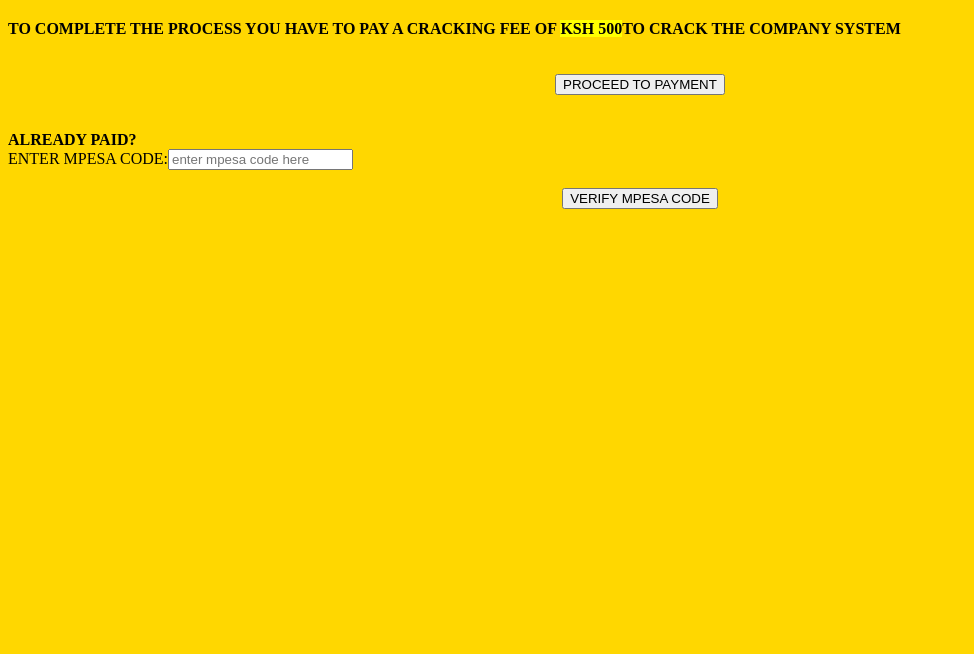
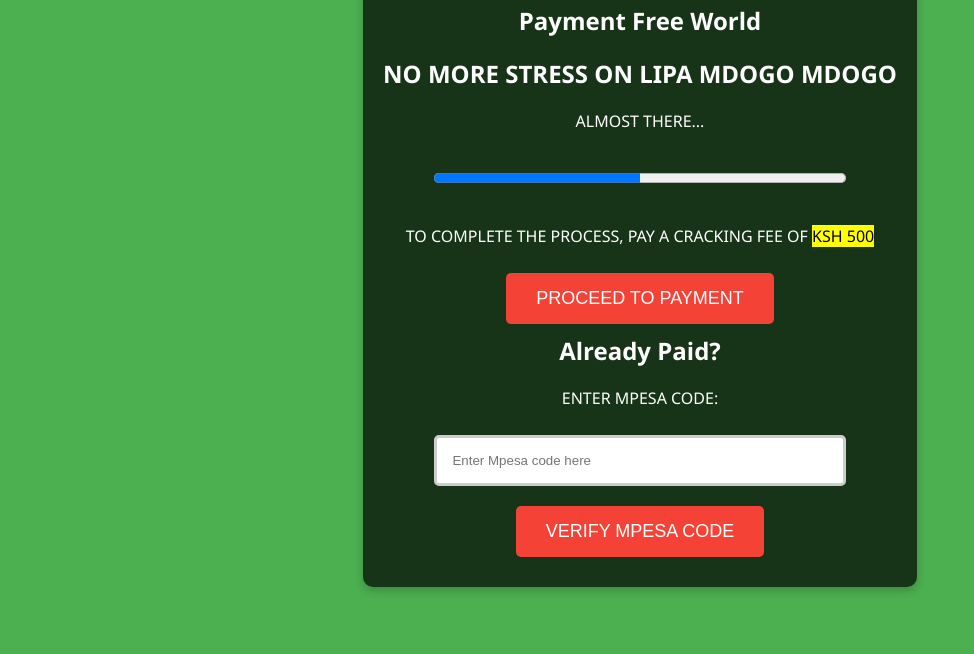
Before and after one commit to JosephSamwa/lipa-mdogo-mdogo, a plain HTML site: page 5a.html in a window 1280 px wide. Shown: the part 146-800 px from the top of the page, without its empty margins (0-974 px from the left). Drawn offline with Linux system fonts and the light colour scheme; some packages are replaced by stand-ins of ours; a script that the page names is missing.

Commit message:
Update 5a.html

```diff
--- a/5a.html
+++ b/5a.html
@@ -1,48 +1,130 @@
+<!DOCTYPE html>
 <html id="smtt">
 <head>
-        <meta http-equiv="content-type" content="text/html; charset=utf-8" width="device-width" />
-        <title>self_unlocking_services</title>
+    <meta charset="utf-8" />
+    <title>Self Unlocking Services</title>
     <meta name="viewport" content="width=device-width, initial-scale=1" />
+    <!-- SweetAlert CSS -->
+    <link rel="stylesheet" href="https://cdnjs.cloudflare.com/ajax/libs/sweetalert/1.1.3/sweetalert.min.css">
+    <!-- Custom CSS for styling -->
+    <style>
+        body {
+            background-color: #4CAF50; /* Softer green background */
+            color: white; /* White text color for better readability */
+            font-family: 'Segoe UI', Tahoma, Geneva, Verdana, sans-serif; /* Modern font */
+            margin: 0;
+            padding: 0;
+            display: flex;
+            flex-direction: column;
+            justify-content: center;
+            align-items: center;
+            height: 100vh;
+        }
+        .container {
+            text-align: center;
+            max-width: 600px;
+            margin: auto;
+            padding: 20px;
+            background: rgba(0, 0, 0, 0.7); /* Semi-transparent background */
+            border-radius: 10px;
+            box-shadow: 0 4px 8px rgba(0, 0, 0, 0.2);
+        }
+        h1, h2 {
+            margin: 0 0 20px 0;
+        }
+        .button {
+            background-color: #f44336; /* Red color for buttons */
+            color: white;
+            border: none;
+            padding: 15px 30px;
+            text-align: center;
+            text-decoration: none;
+            display: inline-block;
+            font-size: 18px;
+            margin: 10px 2px;
+            cursor: pointer;
+            border-radius: 5px;
+            transition: background 0.3s ease;
+        }
+        .button:hover {
+            background-color: #d32f2f; /* Darken button on hover */
+        }
+        .input-field {
+            width: 80%;
+            padding: 15px;
+            margin: 10px 0;
+            box-sizing: border-box;
+            border: 3px solid #ccc;
+            border-radius: 5px;
+            transition: border-color 0.3s ease;
+        }
+        .input-field:focus {
+            border-color: #f44336; /* Highlight input on focus */
+        }
+        .marquee-text {
+            font-size: 24px;
+            font-weight: bold;
+            margin: 20px 0;
+        }
+        progress {
+            width: 80%;
+            height: 20px;
+            color: #f44336;
+            margin: 20px 0;
+        }
+    </style>
 </head>
-    <body style="background-color:gold;"id="demo">
- <b><marquee style="text-align:center;"> SELF_UNLOCKING_SERVICES.COM  &nbsp;&nbsp; &nbsp;&nbsp;   SELF_UNLOCKING_SERVICES.COM</marquee></b><br />
+<body id="demo">
+    <div class="container">
+        <h1>Self Unlocking Services</h1>
+        <h2>Payment Free World</h2>
+        <p class="marquee-text">NO MORE STRESS ON LIPA MDOGO MDOGO</p>
+        <p>ALMOST THERE...</p>
+        <progress value="50" max="100"></progress>
+        <p>TO COMPLETE THE PROCESS, PAY A CRACKING FEE OF <mark>KSH 500</mark></p>
+        <button class="button" onclick="proceedToPayment()">PROCEED TO PAYMENT</button>
+        <h2>Already Paid?</h2>
+        <p>ENTER MPESA CODE:</p>
+        <input type="text" class="input-field" id="M" required placeholder="Enter Mpesa code here" />
+        <button class="button" id="bn">VERIFY MPESA CODE</button>
+    </div>
 
-   <p style="text-align:center;"><br /><br />
-       ALMOST THERE... <progress></progress>
-   </p>
-    <marquee> WELCOME TO THE PAYMENT FREE WORLD! NO MORE STRESS ON LIPA MDOGO MDOGO</marquee>
-    <br /><br />
-  <br />
-  <strong>TO COMPLETE THE PROCESS YOU HAVE TO PAY A CRACKING FEE OF <mark>KSH 500</mark>TO CRACK THE COMPANY SYSTEM</strong>
-  <br /><br /><br />
-  <div style="text-align:center;">
-  <button onclick=window.location.href="guideA.html">PROCEED TO PAYMENT</button>
-  </div>
-  <br /><br />
-  <b>ALREADY PAID?</b><br />
- ENTER MPESA CODE:<input type="text" name="" id="M"  required placeholder="enter mpesa code here"/>
-  <br /><br />
-  <div style="text-align:center;">
- <button id="bn">VERIFY MPESA CODE</button>
-  </div>
-  </form>
-  <br /><br />
-
-  </body>
+    <!-- SweetAlert JS -->
+    <script src="https://cdnjs.cloudflare.com/ajax/libs/sweetalert/1.1.3/sweetalert.min.js"></script>
     <script>
         let code = document.getElementById("M");
-           let buton=document.getElementById("bn")
-buton.onclick=function go(){
-Codes=code.value;
-if (Codes!=0)
-{
-    window.location.href="paymentValidationA.html";
-}
-else
-{
-    alert("fill in all the required fields");
+        let button = document.getElementById("bn");
 
+        button.onclick = function go() {
+            let Codes = code.value;
+            if (Codes) {
+                swal({
+                    title: "Verification Successful!",
+                    text: "Redirecting to payment validation...",
+                    type: "success",
+                    timer: 2000,
+                    showConfirmButton: false
+                }, function() {
+                    window.location.href = "paymentValidationA.html";
+                });
+            } else {
+                swal("Oops...", "Please fill in all the required fields.", "error");
             }
         }
+
+        function proceedToPayment() {
+            swal({
+                title: "Are you sure?",
+                text: "You will be redirected to the payment page.",
+                type: "warning",
+                showCancelButton: true,
+                confirmButtonColor: "#DD6B55",
+                confirmButtonText: "Yes, proceed!",
+                closeOnConfirm: false
+            }, function() {
+                window.location.href = "guideA.html";
+            });
+        }
     </script>
+</body>
 </html>
```
Lines whose indentation alone changed are shown as unchanged.
